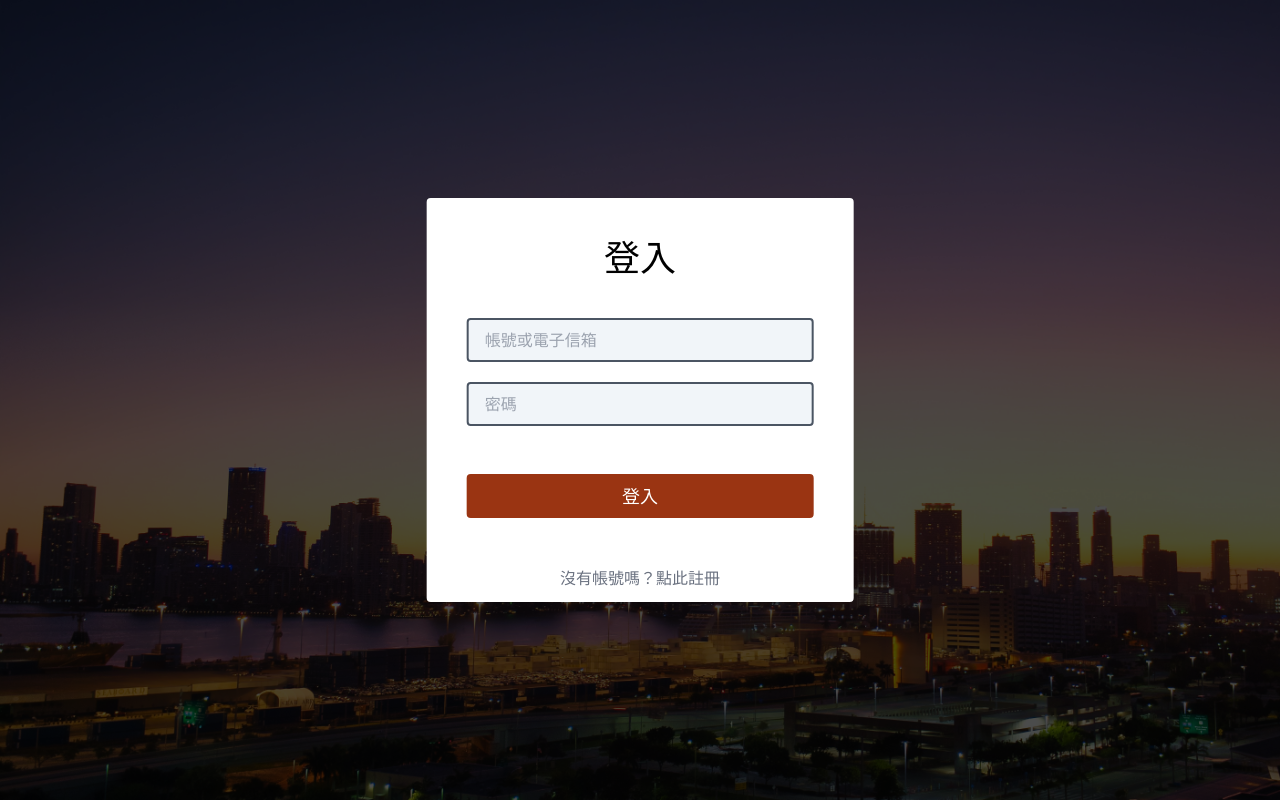
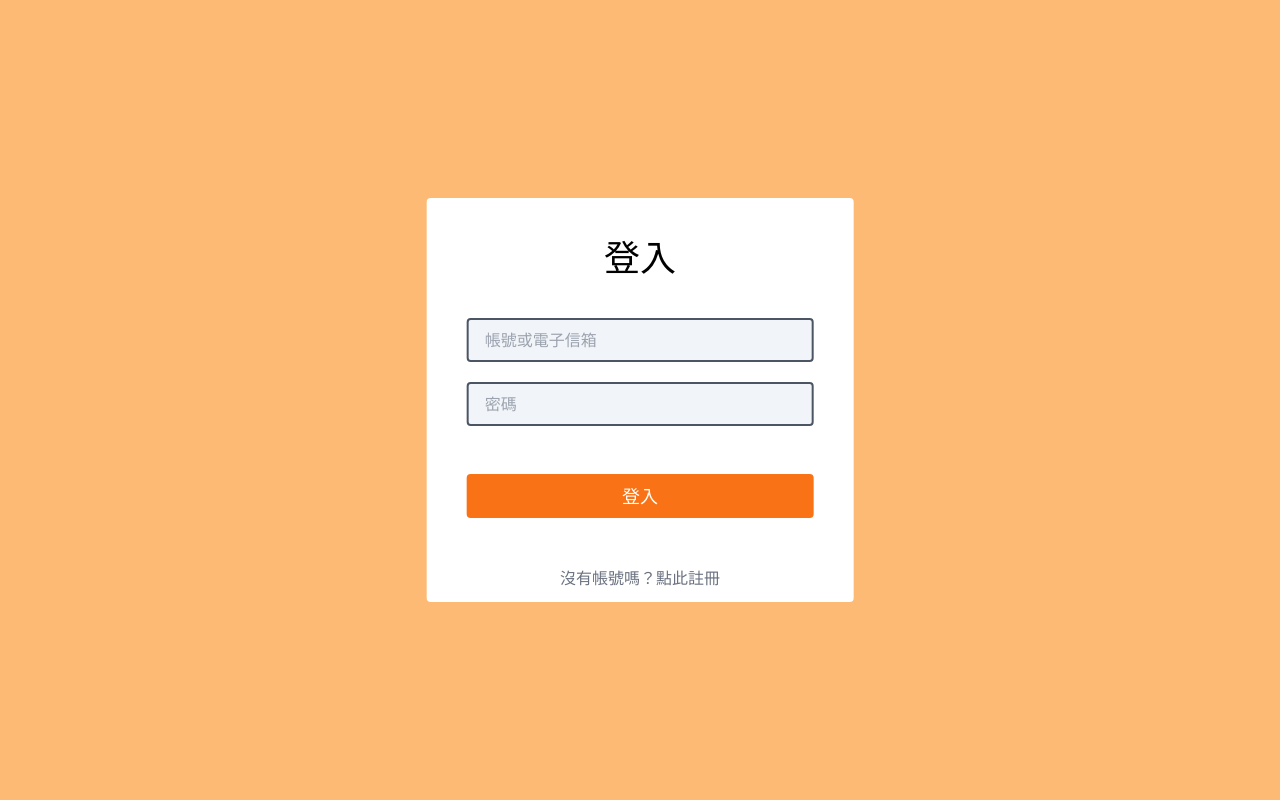
Before and after one commit to ntut-xuan/NuOJ, a Flask app: page /login in a window 1280 px wide. Run offline with Flask 2, Linux system fonts and the light colour scheme; parts of the project's set-up code (start-up, migrations or seed data) failed here and were passed over; some libraries are stand-ins or nearby versions.

Commit message:
update(2022/07/01)

```diff
--- a/html/index.html
+++ b/html/index.html
@@ -67,6 +67,7 @@
                 <div class="absolute left-[50%] top-[50%] -translate-x-[50%] -translate-y-[50%] text-center w-[80%]">
                     <p class="text-white text-5xl m-5 hover:text-gray-400 font-medium "> Welcome to NuOJ! </p>
                     <p class="text-white text-2xl m-5 hover:text-gray-400"> 一款來自 國立臺北科技大學 的線上程式評測系統 </p>
+                    <p class="text-white text-2xl m-5 hover:text-gray-400"> 系統正在進行開發中，你可以追蹤<a class="text-orange-500" href="/dev_progress">我們的開發進度</a></p>
                 </div>
                 <div class="absolute bottom-14 w-full" id="icon">
                     <div class="w-full flex justify-center">
--- a/python/nuoj_service.py
+++ b/python/nuoj_service.py
@@ -330,7 +330,7 @@ def processGoogleLogin():
 def progressPage():
 	frontend_pc = 40
 	backend_pc = 37
-	judge_pc = 25
+	judge_pc = 28
 	other_pc = 25
 	return render_template("progress.html", **locals())
 
--- a/static/css/output.css
+++ b/static/css/output.css
@@ -962,14 +945,19 @@ video {
   background-color: rgb(234 88 12 / var(--tw-bg-opacity));
 }
 
+.bg-slate-300 {
+  --tw-bg-opacity: 1;
+  background-color: rgb(203 213 225 / var(--tw-bg-opacity));
+}
+
+.bg-orange-500 {
+  --tw-bg-opacity: 1;
+  background-color: rgb(249 115 22 / var(--tw-bg-opacity));
+}
+
 .bg-black {
   --tw-bg-opacity: 1;
   background-color: rgb(0 0 0 / var(--tw-bg-opacity));
-}
-
-.bg-orange-800 {
-  --tw-bg-opacity: 1;
-  background-color: rgb(154 52 18 / var(--tw-bg-opacity));
 }
 
 .bg-gray-300 {
@@ -982,12 +970,18 @@ video {
   background-color: rgb(29 78 216 / var(--tw-bg-opacity));
 }
 
+.bg-slate-200 {
+  --tw-bg-opacity: 1;
+  background-color: rgb(226 232 240 / var(--tw-bg-opacity));
+}
+
+.bg-orange-300 {
+  --tw-bg-opacity: 1;
+  background-color: rgb(253 186 116 / var(--tw-bg-opacity));
+}
+
 .bg-opacity-80 {
   --tw-bg-opacity: 0.8;
-}
-
-.bg-opacity-70 {
-  --tw-bg-opacity: 0.7;
 }
 
 .bg-opacity-100 {
@@ -996,10 +990,6 @@ video {
 
 .bg-\[url\(\'\.\.\/index\.jpg\'\)\] {
   background-image: url('../index.jpg');
-}
-
-.bg-\[url\(\'\.\.\/login\.jpg\'\)\] {
-  background-image: url('../login.jpg');
 }
 
 .bg-cover {
--- a/tailwind.config.js
+++ b/tailwind.config.js
@@ -1,7 +1,7 @@
 const colors = require('tailwindcss/colors')
 
 module.exports = {
-  content: ["./**/*.html"],
+  content: ["./html/*.{html,js}", "./static/*.{html,js}", "./templates/*.{html,js}"],
   theme: {
     extend: {
     }
--- a/templates/login.html
+++ b/templates/login.html
@@ -48,9 +48,9 @@
         </script>
     </head>
     <body>
-        <div class="w-full h-screen flex">
-            <div class="w-full h-screen bg-cover bg-[url('../login.jpg')]">
-                <div class="w-full h-full bg-black bg-opacity-70">
+        <div class="w-full h-screen flex bg-orange-300">
+            <div class="w-full h-screen bg-cover">
+                <div class="w-full h-full">
                     <div class="absolute left-[50%] top-[50%] -translate-x-[50%] -translate-y-[50%] w-1/3 bg-white bg-opacity-100 rounded p-10 pb-3">
                         <p class="text-4xl text-center mb-10"> 登入 </p>
                         <div class="mt-10 flex flex-col gap-5">
@@ -58,7 +58,7 @@
                             <input type="password" class="w-full bg-slate-100 p-2 text-base px-4 border-2 border-gray-600 appearance-none resize-none overflow-y-hidden rounded focus:outline-none focus:border-orange-500 focus:bg-white" placeholder="密碼">
                         </div>
                         <div class="mt-10">
-                            <button id="viaAccount" class="w-full bg-orange-800 text-white text-lg p-2 rounded my-2 duration-150 hover:bg-orange-600"> 登入 </button>
+                            <button id="viaAccount" class="w-full bg-orange-500 text-white text-lg p-2 rounded my-2 duration-150 hover:bg-orange-300"> 登入 </button>
                             {% if githubStatus %}
                             <button id="viaGithub" class="w-full bg-black text-white text-lg p-2 rounded my-2 duration-150 hover:bg-gray-800"> 使用 Github OAuth 進行登入 </button>
                             {% endif %}
--- a/templates/register.html
+++ b/templates/register.html
@@ -49,8 +49,8 @@
     </head>
     <body>
         <div class="w-full h-screen flex">
-            <div class="w-full h-screen bg-cover bg-[url('../login.jpg')]">
-                <div class="w-full h-full bg-black bg-opacity-70">
+            <div class="w-full h-screen bg-cover bg-orange-300">
+                <div class="w-full h-full">
                     <div class="absolute left-[50%] top-[50%] -translate-x-[50%] -translate-y-[50%] w-1/3 bg-white bg-opacity-100 rounded p-10 pb-3">
                         <p class="text-4xl text-center mb-10"> 註冊 </p>
                         <div class="mt-10 flex flex-col gap-5">
@@ -59,7 +59,7 @@
                             <input type="password" class="w-full bg-slate-100 p-2 text-base px-4 border-2 border-gray-600 appearance-none resize-none overflow-y-hidden rounded focus:outline-none focus:border-orange-500 focus:bg-white" placeholder="密碼">
                         </div>
                         <div class="mt-10">
-                            <button id="viaAccount" class="w-full bg-orange-800 text-white text-lg p-2 rounded my-2 duration-150 hover:bg-orange-600"> 註冊 </button>
+                            <button id="viaAccount" class="w-full bg-orange-500 text-white text-lg p-2 rounded my-2 duration-150 hover:bg-orange-300"> 註冊 </button>
                             {% if githubStatus %}
                             <button id="viaGithub" class="w-full bg-black text-white text-lg p-2 rounded my-2 duration-150 hover:bg-gray-800"> 使用 Github OAuth 進行註冊 </button>
                             {% endif %}
```
Also changed, not shown: other parts of static/css/output.css (+42 -58 lines).
